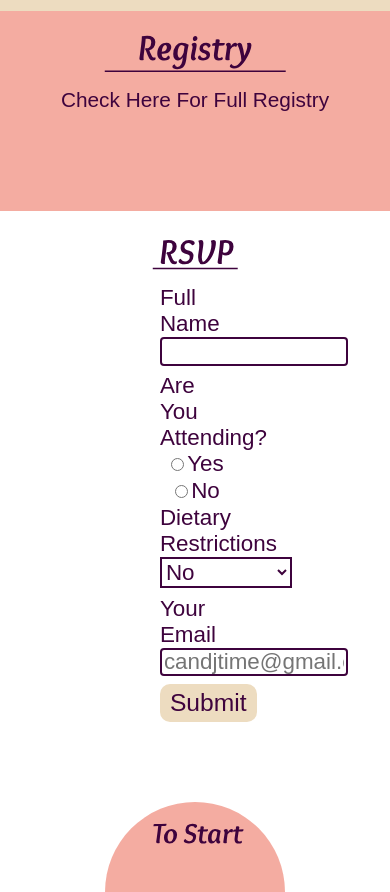
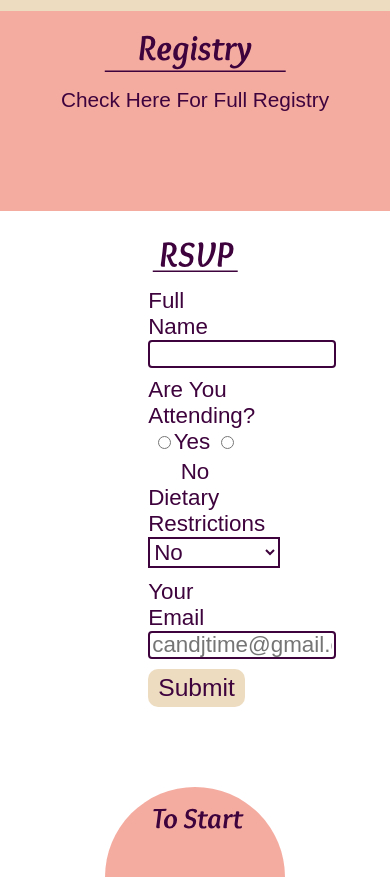
Before and after one commit to 7Red7Chocobo7/CJTime, a PHP site: page /phpmail/index.html in a window 390 px wide. Shown: the part 4252-5144 px from the top of the page. Run offline with PHP 8.4, Linux system fonts and the light colour scheme.

Commit message:
Update CJ_style.css

```diff
--- a/CSS/CJ_style.css
+++ b/CSS/CJ_style.css
@@ -348,6 +348,11 @@ body {
         height: auto;
         margin-right: 20%;
         margin-left: 20%; }
+      /*To add space for RSVP form on smaller browers*/
+      @media screen and (max-width: 595px) {
+        #wrapper #content #rsvp #vp_main {
+        margin-right: 10%;
+        margin-left: 10%;} }
         #wrapper #content #rsvp #vp_main #os_rsvp {
           text-align: center;
           display: block;
```
